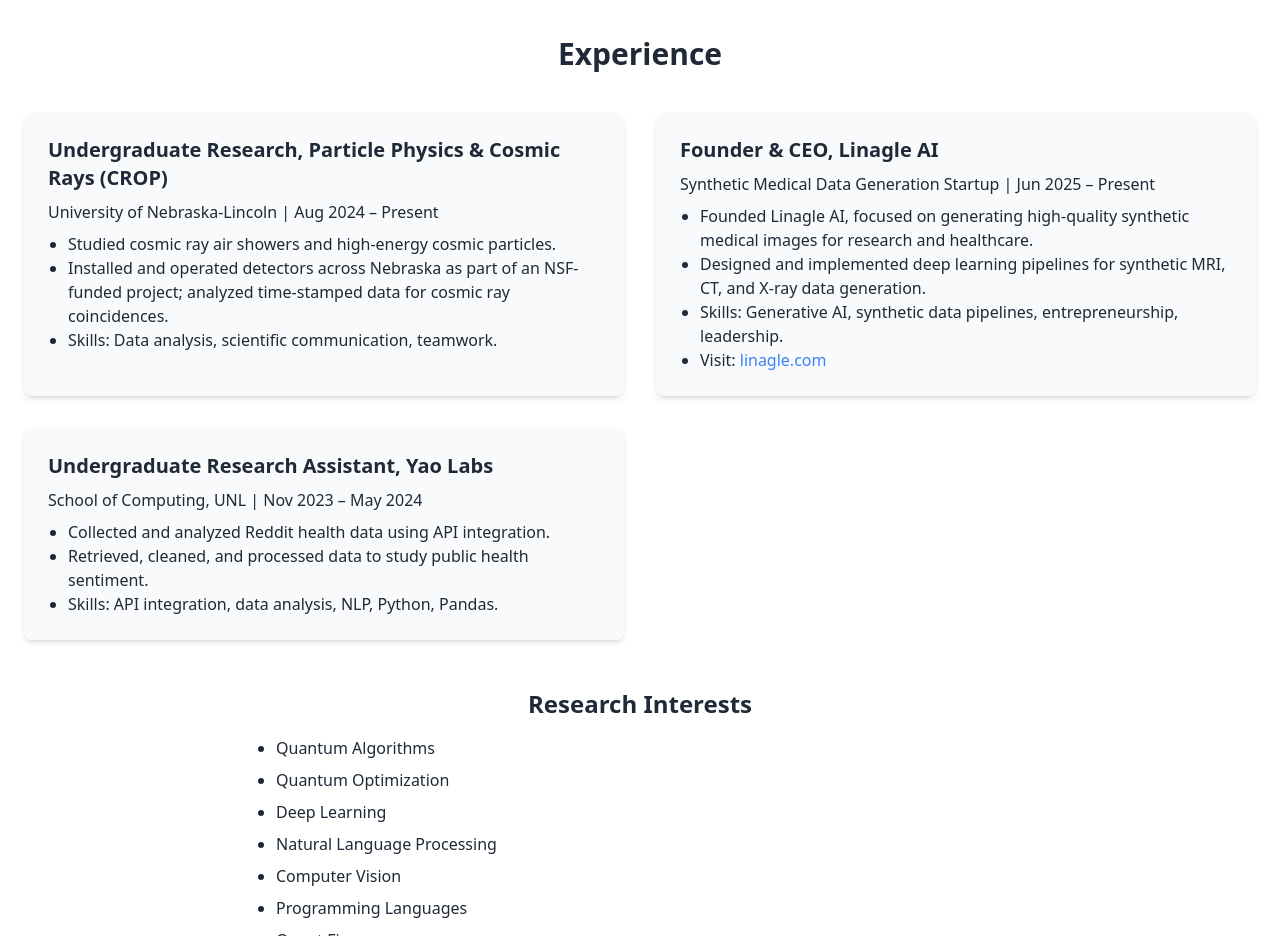
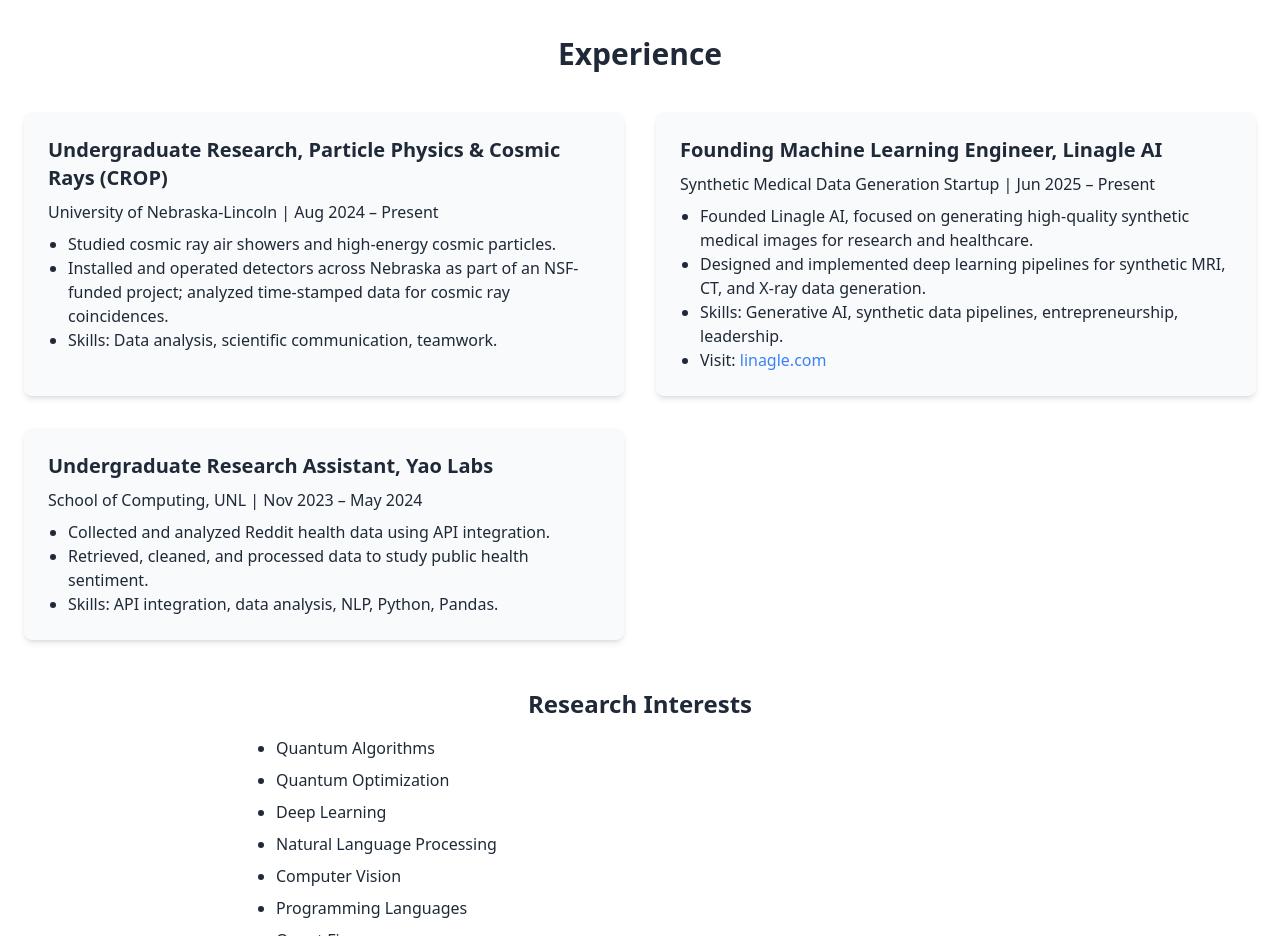
Before and after one commit to AnandNair369/AnandNair369.github.io, a plain HTML site: page index.html in a window 1280 px wide. Shown: the part 1700-2636 px from the top of the page. Drawn offline with nearby package versions, Linux system fonts and the light colour scheme.

Commit message:
Update index.html

```diff
--- a/index.html
+++ b/index.html
@@ -89,7 +89,7 @@
           </ul>
         </div>
         <div class="bg-gray-50 p-6 rounded-lg shadow-md hover-scale">
-          <h3 class="text-xl font-semibold mb-2">Founder & CEO, Linagle AI</h3>
+          <h3 class="text-xl font-semibold mb-2">Founding Machine Learning Engineer, Linagle AI</h3>
           <p class="text-md mb-2">Synthetic Medical Data Generation Startup | Jun 2025 – Present</p>
           <ul class="list-disc ml-5 text-md">
             <li>Founded Linagle AI, focused on generating high-quality synthetic medical images for research and healthcare.</li>
```
